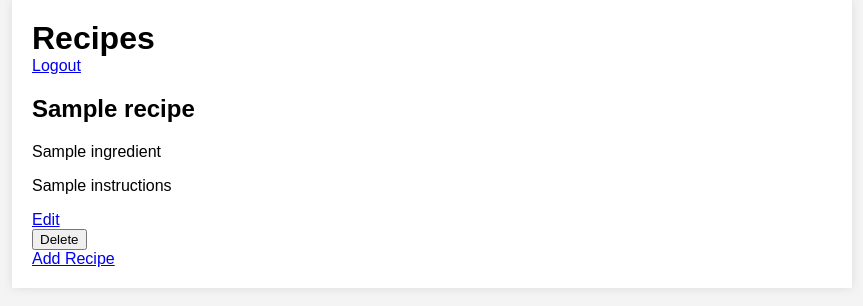
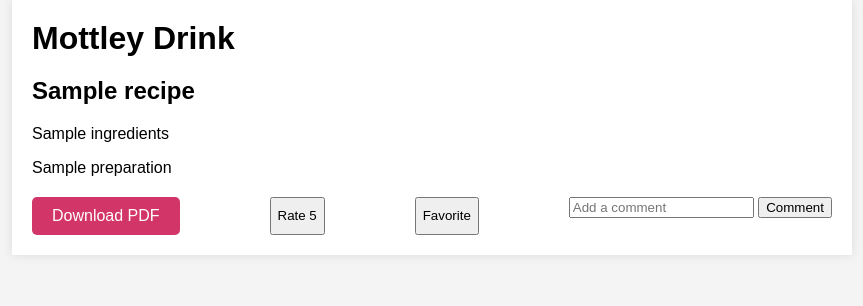
Before and after one commit to dmotts/recipe, a Flask app: template templates/recipe.html in a window 1280 px wide. Shown: the top 306 px of the page, without its empty margins (208-1071 px from the left). Run offline with Flask 3, Linux system fonts and the light colour scheme; the template is opened without the code that fills it: most values are stand-ins (such as "Sample title", 1, 10 or a date in 2020).

Commit message:
Refactor recipe template

```diff
--- a/templates/recipe.html
+++ b/templates/recipe.html
@@ -3,29 +3,34 @@
 <head>
     <meta charset="UTF-8">
     <meta name="viewport" content="width=device-width, initial-scale=1.0">
-    <title>Mottley Drink</title>
+    <title>{{ title }}</title>
     <link rel="stylesheet" href="{{ url_for('static', filename='styles.css') }}">
 </head>
 <body>
     <div class="container">
         <header>
-            <h1>Recipes</h1>
-            <a href="{{ url_for('auth_routes.logout') }}">Logout</a>
+            <h1>Mottley Drink</h1>
         </header>
+
         <div class="recipe-list">
             {% for recipe in recipes %}
-            <div class="recipe">
-                <h2>{{ recipe.name }}</h2>
-                <p>{{ recipe.ingredients | join(', ') }}</p>
-                <p>{{ recipe.instructions }}</p>
-                <a href="{{ url_for('recipe_routes.edit_recipe', id=recipe._id) }}">Edit</a>
-                <form action="{{ url_for('recipe_routes.delete_recipe', id=recipe._id) }}" method="POST">
-                    <button type="submit">Delete</button>
-                </form>
-            </div>
+                <div class="recipe-item">
+                    <h2>{{ recipe.title }}</h2>
+                    <p>{{ recipe.ingredients }}</p>
+                    <p>{{ recipe.preparation }}</p>
+                    <div class="actions">
+                        <a href="{{ url_for('recipe_routes.download_pdf', recipe_id=recipe.id) }}" class="download-btn">Download PDF</a>
+                        <button onclick="rateRecipe({{ recipe.id }}, 5)">Rate 5</button>
+                        <button onclick="favoriteRecipe({{ recipe.id }})">Favorite</button>
+                        <form action="{{ url_for('recipe_routes.comment', recipe_id=recipe.id) }}" method="post">
+                            <input type="text" name="content" placeholder="Add a comment">
+                            <button type="submit">Comment</button>
+                        </form>
+                    </div>
+                </div>
             {% endfor %}
         </div>
-        <a href="{{ url_for('recipe_routes.add_recipe') }}">Add Recipe</a>
     </div>
+    <script src="{{ url_for('static', filename='script.js') }}"></script>
 </body>
 </html>
```
Also changed, not shown: routes/recipe_routes.py (+40 -36 lines), routes/error_handlers.py (line endings or trailing spaces).
